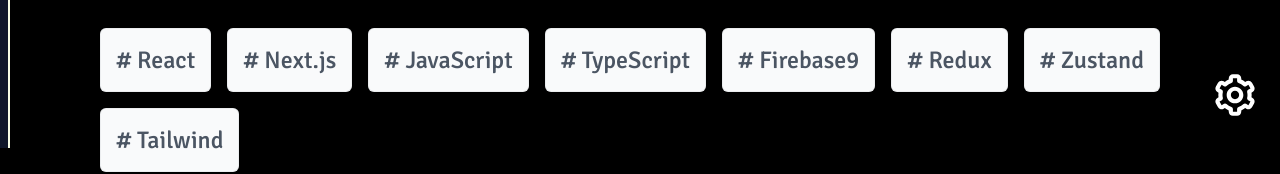
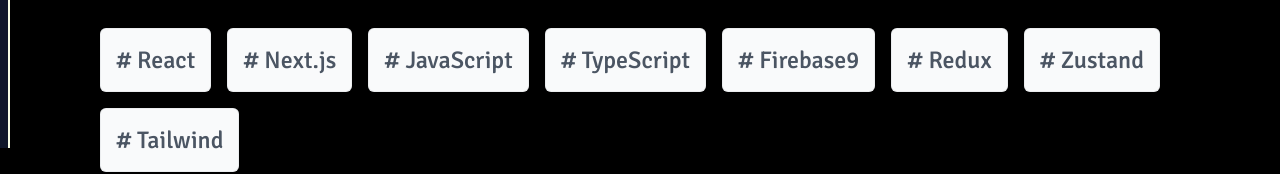
Before and after one commit to GonzaloArray/my-pin, a React (Vite) app: page / in a window 1280 px wide. Shown: the part 652-826 px from the top of the page. Built offline with nearby package versions, Linux system fonts and the light colour scheme.

Commit message:
fix: remove setup float

```diff
--- a/src/page/Proyects.tsx
+++ b/src/page/Proyects.tsx
@@ -4,8 +4,6 @@
 import { Stack } from "../components/Stack";
 import { Title } from "../components/Title";
 import { Dashboard } from "../icons/Dashboard.icon";
-import { Link } from "react-router-dom";
-import { Setup } from "../icons/Setup.icon";
 
 export const Proyects = () => {
   const [dashboard, setDashboard] = useState({
@@ -140,9 +138,6 @@
       <SpacingContent>
         <Stack />
       </SpacingContent>
-      <Link to='setup' className="fixed right-5 bottom-7 text-4xl hover:scale-105 transition-all hover:rotate-45">
-          <Setup className="w-[50px]"/>
-      </Link>
     </div>
   );
 };
```
